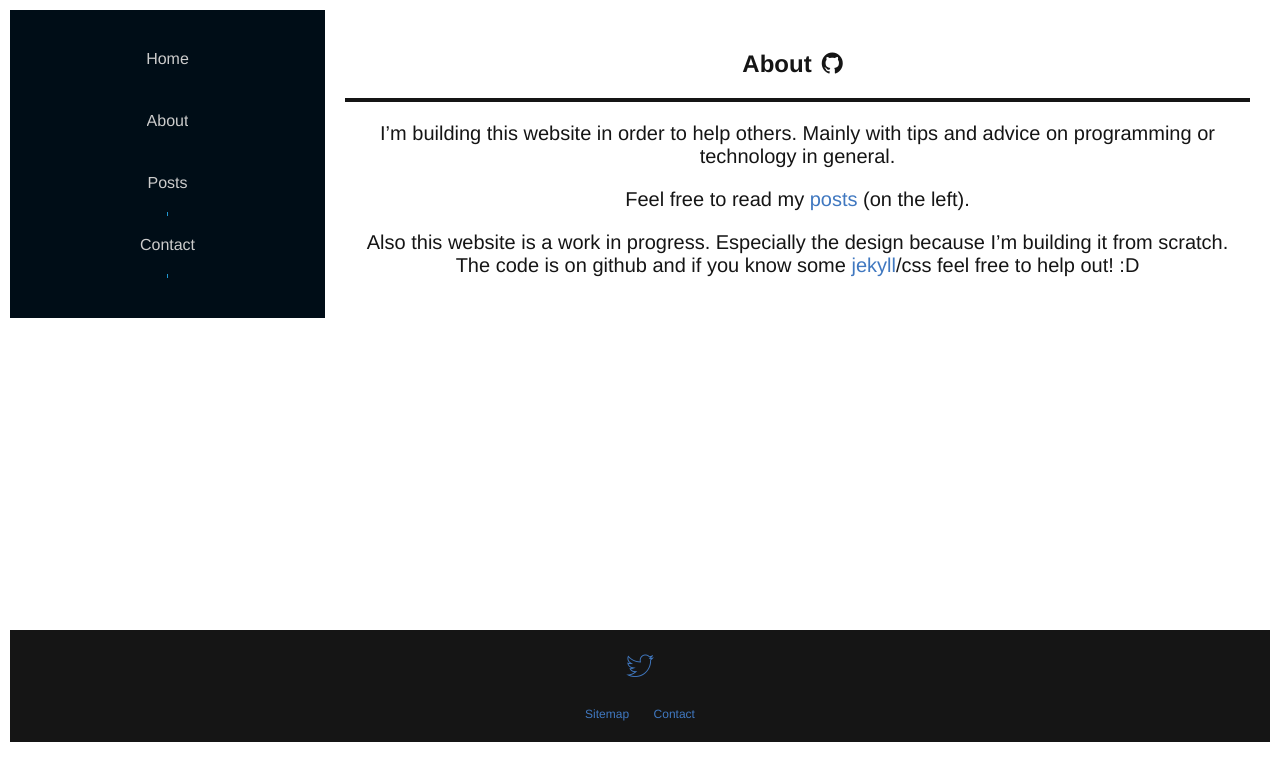
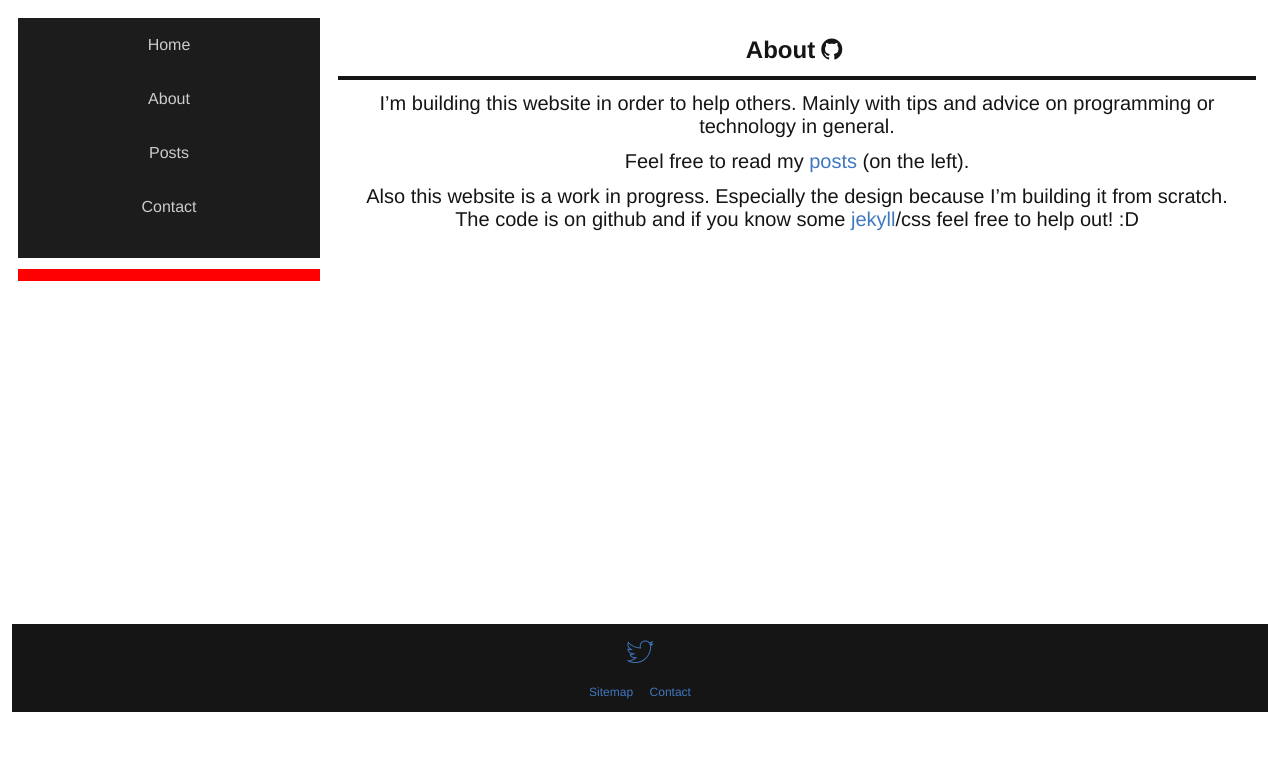
Before and after one commit to xDinomode/Dinosaurscode, a Jekyll site: the page built from about.md, in a window 1280 px wide. Shown: the top 781 px of the page. Built offline with Jekyll 4.4.1, drawn with Linux system fonts in a browser that asks for light colours; some web fonts are replaced.

Commit message:
added adsense

```diff
--- a/_includes/header.html
+++ b/_includes/header.html
@@ -8,6 +8,19 @@
       <li><a class = "hvr-underline-from-center" href="/contact">Contact</a></li>
     </ul>
   </nav>
+
+  <div id = "ad">
+    <script async src="//pagead2.googlesyndication.com/pagead/js/adsbygoogle.js"></script>
+  <!-- dinosaurscode.xyz -->
+  <ins class="adsbygoogle"
+       style="display:block"
+       data-ad-client="ca-pub-3604508367133534"
+       data-ad-slot="4766008007"
+       data-ad-format="auto"></ins>
+  <script>
+  (adsbygoogle = window.adsbygoogle || []).push({});
+  </script>
+  </div>
 </header>
 <!-- <header class="site-header">
 
--- a/_layouts/default.html
+++ b/_layouts/default.html
@@ -4,13 +4,14 @@
   {% include head.html %}
 
   <body>
-    {% include header.html %}
-    <div class="page-content">
-        {{ content }}
+    <div id = "wrapper">
+      {% include header.html %}
+      <div class="page-content">
+          {{ content }}
+      </div>
+      {% include footer.html %}
+      {% include google_analytics.html %}
     </div>
-    {% include footer.html %}
-    {% include google_analytics.html %}
-
   </body>
 
 </html>
--- a/css/main.css
+++ b/css/main.css
@@ -1,6 +1,6 @@
 *{
   box-sizing: border-box;
-  padding:10px;
+  padding:6px;
   margin:0;
 }
 body{
@@ -37,14 +37,12 @@ hr.style-one {
 /*header css*/
 #header{
   width:25%;
-  background-color:#000D17;
   float:left;
-
 }
 
 #header .nav{
   text-align:center;
-
+  background-color:#1c1c1c;
 }
 #header .nav ul{
   list-style-type: none;
@@ -61,6 +59,12 @@ hr.style-one {
 }
 #header .nav ul li a:hover{
   color:white;
+}
+#ad{
+  width: 100%;
+  background-color:red;
+  margin-top:11px;
+  padding: 0;
 }
 /*end of header css*/
 
@@ -233,9 +237,15 @@ hr.style-one {
   .post{
     width: 100%;
   }
+  #wrapper{
+    width:100%;
+    padding:0;
+  }
+  #ad{
+    padding:0;
+  }
 }
 /*End media query 640px*/
 .twitter-share-button{
   padding:0;
-
 }
```
